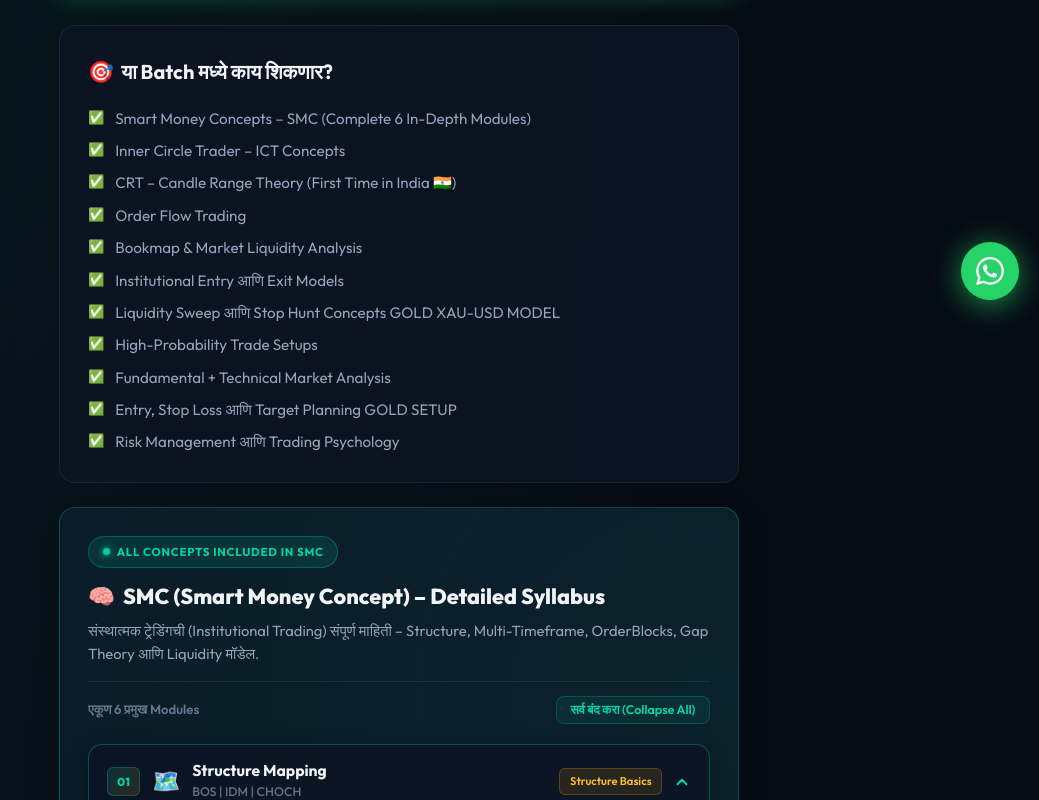
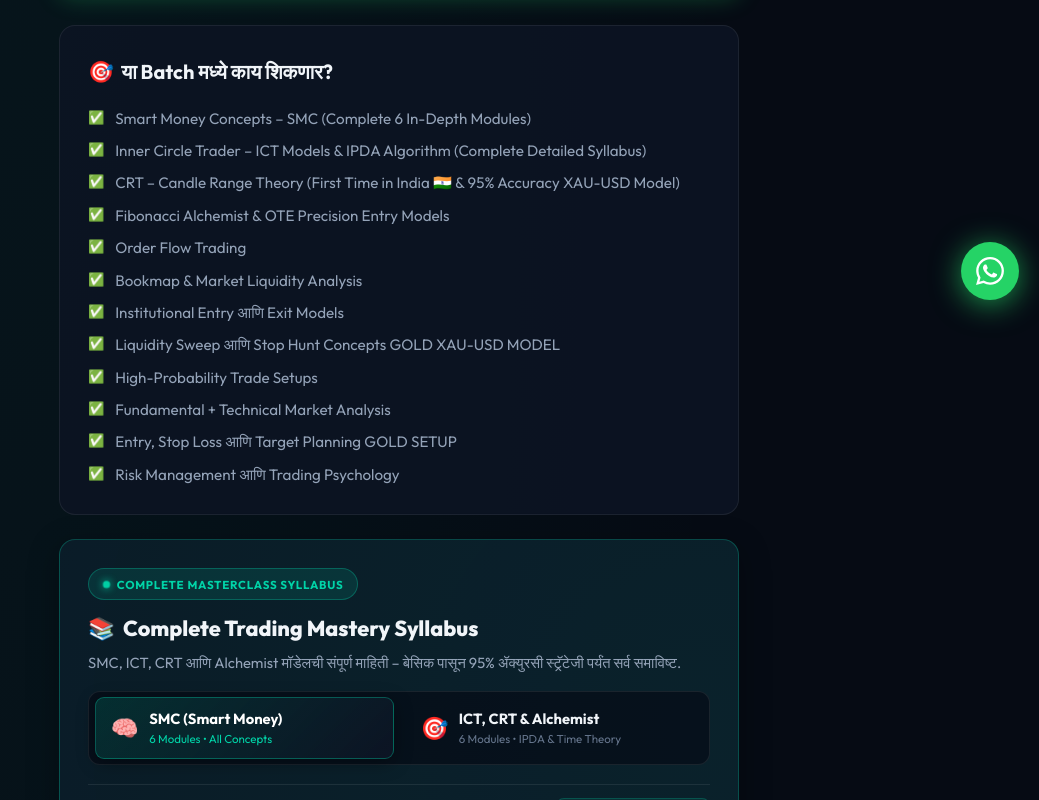
Before and after one commit to krushisathiai/Yogesh-Tech, a React (Vite) app: page / in a window 1280 px wide. Shown: the part 480-1280 px from the top of the page, without its empty margins (241-1280 px from the left). Built offline with nearby package versions, Linux system fonts and the light colour scheme.

Commit message:
Update batch time to Morning 9 to 11 AM and add complete ICT, CRT, and Fibonacci Alchemist syllabus modules with tabbed view

```diff
--- a/src/pages/HomePage.css
+++ b/src/pages/HomePage.css
@@ -338,6 +338,78 @@
   margin-bottom: 0.95rem;
 }
 
+/* ── SYLLABUS TABS ── */
+.syllabus-tabs-nav {
+  display: grid;
+  grid-template-columns: repeat(2, 1fr);
+  gap: 0.65rem;
+  margin: 1rem 0 1.15rem;
+  background: rgba(5, 10, 20, 0.65);
+  padding: 0.35rem;
+  border-radius: 12px;
+  border: 1px solid rgba(255, 255, 255, 0.08);
+}
+
+.syllabus-tab-btn {
+  display: flex;
+  align-items: center;
+  gap: 0.65rem;
+  padding: 0.75rem 0.95rem;
+  border-radius: 9px;
+  background: transparent;
+  border: 1px solid transparent;
+  text-align: left;
+  cursor: pointer;
+  transition: all 0.25s ease;
+  color: var(--text2);
+}
+
+.syllabus-tab-btn:hover {
+  background: rgba(255, 255, 255, 0.04);
+  color: var(--text);
+}
+
+.syllabus-tab-btn.active {
+  background: linear-gradient(135deg, rgba(0, 212, 168, 0.16), rgba(13, 20, 36, 0.95));
+  border-color: rgba(0, 212, 168, 0.35);
+  box-shadow: 0 4px 18px rgba(0, 0, 0, 0.35);
+}
+
+.tab-icon {
+  font-size: 1.4rem;
+  flex-shrink: 0;
+}
+
+.tab-btn-text {
+  display: flex;
+  flex-direction: column;
+  min-width: 0;
+}
+
+.tab-btn-text strong {
+  font-size: 0.92rem;
+  font-weight: 700;
+  color: var(--text);
+  line-height: 1.25;
+}
+
+.syllabus-tab-btn.active .tab-btn-text strong {
+  color: #fff;
+}
+
+.tab-btn-text small {
+  font-size: 0.72rem;
+  color: var(--text3);
+  margin-top: 2px;
+  white-space: nowrap;
+  overflow: hidden;
+  text-overflow: ellipsis;
+}
+
+.syllabus-tab-btn.active .tab-btn-text small {
+  color: var(--teal);
+}
+
 .smc-toolbar {
   display: flex;
   justify-content: space-between;
@@ -565,6 +637,10 @@
 
   .smc-title { font-size: 1.15rem; }
   .smc-badge-chip { display: none; }
+  .syllabus-tabs-nav { grid-template-columns: 1fr; gap: 0.45rem; padding: 0.3rem; }
+  .syllabus-tab-btn { padding: 0.65rem 0.8rem; }
+  .tab-btn-text strong { font-size: 0.88rem; }
+  .tab-btn-text small { font-size: 0.7rem; }
   .smc-card-header { padding: 0.75rem 0.85rem; }
   .smc-card-body { padding: 0.4rem 0.85rem 0.85rem; }
   .smc-module-name { font-size: 0.9rem; }
--- a/src/pages/HomePage.jsx
+++ b/src/pages/HomePage.jsx
@@ -24,12 +24,12 @@ const ChevronIcon = ({ isOpen }) => (
 );
 
 const WHATSAPP_NUMBER = '917559384315';
-const WHATSAPP_MSG = encodeURIComponent("Hi, I'm interested in the Forex Basic to Advanced Masterclass Batch starting 5 Nov 2026.");
+const WHATSAPP_MSG = encodeURIComponent("Hi, I'm interested in the Forex Basic to Advanced Masterclass Batch starting 5 Nov 2026 (Morning 9:00 - 11:00 AM).");
 const WA_LINK = `https://wa.me/${WHATSAPP_NUMBER}?text=${WHATSAPP_MSG}`;
 
 const smcModules = [
   {
-    id: 1,
+    id: "smc-1",
     num: "01",
     title: "Structure Mapping",
     tagline: "BOS | IDM | CHOCH",
@@ -43,7 +43,7 @@ const smcModules = [
     ]
   },
   {
-    id: 2,
+    id: "smc-2",
     num: "02",
     title: "Multi-Timeframe Structure Mapping",
     tagline: "Separate In-Depth Session",
@@ -61,7 +61,7 @@ const smcModules = [
     ]
   },
   {
-    id: 3,
+    id: "smc-3",
     num: "03",
     title: "Higher Time Frame Study + Lower TF Entry Model",
     tagline: "HTF Direction to LTF Execution",
@@ -75,7 +75,7 @@ const smcModules = [
     ]
   },
   {
-    id: 4,
+    id: "smc-4",
     num: "04",
     title: "ORDERBLOCK Mastery",
     tagline: "10 Specialized Institutional OrderBlock Models",
@@ -95,7 +95,7 @@ const smcModules = [
     ]
   },
   {
-    id: 5,
+    id: "smc-5",
     num: "05",
     title: "Imbalance Gap Theory",
     tagline: "FVG, BISI, SIBI, Inversion & Balanced Price Ranges",
@@ -114,7 +114,7 @@ const smcModules = [
     ]
   },
   {
-    id: 6,
+    id: "smc-6",
     num: "06",
     title: "Liquidity Concepts & Sweep Models",
     tagline: "14 Deep Liquidity Models including CRT & DOL",
@@ -139,14 +139,121 @@ const smcModules = [
   }
 ];
 
+const ictModules = [
+  {
+    id: "ict-1",
+    num: "01",
+    title: "AMD & Institutional Price Delivery",
+    tagline: "Accumulation, Manipulation, Distribution, CISD & SDTV",
+    icon: "🔄",
+    badge: "Delivery Models",
+    topics: [
+      { text: "BULLISH AMD – Bullish Accumulation Manipulation Distribution Entry Model Strategy", icon: "🟢", type: "bull" },
+      { text: "BEARISH AMD – Bearish Accumulation Manipulation Distribution", icon: "🔴", type: "bear" },
+      { text: "Time Base Liquidity + LTF CH Entry Model Bullish + Bearish", icon: "⏰" },
+      { text: "Bullish CISD – Change In State Delivery", icon: "🟢", type: "bull" },
+      { text: "Bearish CISD – Change In State Delivery", icon: "🔴", type: "bear" },
+      { text: "CISD + SSL / BSL / POI ENTRY MODEL", icon: "🎯" },
+      { text: "SDTV – Standard Deviation Different Different 5 Strategies", icon: "📊" }
+    ]
+  },
+  {
+    id: "ict-2",
+    num: "02",
+    title: "Intraday Candle Delivery & Judas Swing",
+    tagline: "H4, H1, 1D Models, Turtle Soup & Reversals",
+    icon: "🕯️",
+    badge: "Candle Delivery",
+    topics: [
+      { text: "H4 INTRADAY CANDLE DELIVERY MODEL", icon: "⏳" },
+      { text: "H1 INTRADAY CANDLE DELIVERY MODEL", icon: "⏰" },
+      { text: "1D INTRADAY CANDLE DELIVERY MODEL", icon: "📆" },
+      { text: "BULLISH JUDAS SWING STRATEGY INTRADAY MODEL REVERSAL", icon: "🟢", type: "bull" },
+      { text: "BEARISH JUDAS SWING STRATEGY INTRADAY MODEL REVERSAL", icon: "🔴", type: "bear" },
+      { text: "TBS – Bullish Turtle Soup", icon: "🟢", type: "bull" },
+      { text: "TBS – Bearish Turtle Soup", icon: "🔴", type: "bear" },
+      { text: "ERL + IRL STRUCTURE MAPPING (External & Internal Range Liquidity)", icon: "🗺️" }
+    ]
+  },
+  {
+    id: "ict-3",
+    num: "03",
+    title: "High-Probability ICT Profiles & Algorithms",
+    tagline: "IPDA Algorithm, SMT, One Shot One Kill & Daily Bias",
+    icon: "⚡",
+    badge: "IPDA & Profiles",
+    topics: [
+      { text: "One Shot One Kill Model – Bullish Weekly Profile Model", icon: "🟢", type: "bull" },
+      { text: "One Shot One Kill Model – Bearish Weekly Profile Model", icon: "🔴", type: "bear" },
+      { text: "Bullish SMT – Smart Money Technique", icon: "🟢", type: "bull" },
+      { text: "Bearish SMT – Smart Money Technique", icon: "🔴", type: "bear" },
+      { text: "ITH + ITL (Intermediate Term High) + (Intermediate Term Low) Best Entry Model", icon: "🎯" },
+      { text: "Intraday Daily Bias Model", icon: "🧭" },
+      { text: "FRVP – Fixed Range Volume Profile + Time Base Liq Model", icon: "📊" },
+      { text: "IPDA – Interbank Price Delivery Algorithm Bullish Entry Model Strategy", icon: "🟢", type: "bull" },
+      { text: "IPDA – Interbank Price Delivery Algorithm Bearish Entry Model Strategy", icon: "🔴", type: "bear" }
+    ]
+  },
+  {
+    id: "ict-4",
+    num: "04",
+    title: "Kill Zones, Midnight & Gold Models",
+    tagline: "London, NY, Asian Sessions & Gold Phantom Strategy",
+    icon: "🎯",
+    badge: "Session Mastery",
+    topics: [
+      { text: "Kill Zone – Bullish Kill Zone Intraday Strategy", icon: "🟢", type: "bull" },
+      { text: "Kill Zone – Bearish Kill Zone Intraday Strategy", icon: "🔴", type: "bear" },
+      { text: "Kill Zone – Bullish Kill Zone Continuation Model", icon: "🟢", type: "bull" },
+      { text: "Kill Zone – Bearish Kill Zone Continuation Model", icon: "🔴", type: "bear" },
+      { text: "Asian Session H1 Candle Model", icon: "🌏" },
+      { text: "Phantom Model – 3.30 TO 5.30 GOLD Intraday Strategie", icon: "🥇", special: true },
+      { text: "12.00 TO 12.30 Midnight Reversal Model", icon: "🌙" },
+      { text: "MRM MODEL + MONTHLY LIQ", icon: "📅" },
+      { text: "DOL BIAS + SYD MANIPULATION MODEL", icon: "🎯" }
+    ]
+  },
+  {
+    id: "ict-5",
+    num: "05",
+    title: "CRT – Candle Range Theory & XAU-USD 95% Accuracy",
+    tagline: "Time Theory (10.30/2.30/9.30) & High-Accuracy Strategy",
+    icon: "🔥",
+    badge: "95% Accuracy XAU-USD",
+    topics: [
+      { text: "ICT Time Theory Model – 10.30 / 2.30 / 9.30 Bullish CRT Continuation", icon: "🟢", type: "bull" },
+      { text: "ICT Time Theory Model – 10.30 / 2.30 / 9.30 Bearish CRT Continuation", icon: "🔴", type: "bear" },
+      { text: "ICT Time Theory Model – 10.30 / 2.30 / 9.30 Bullish CRT Reversal", icon: "🟢", type: "bull" },
+      { text: "ICT Time Theory Model – 10.30 / 2.30 / 9.30 Bearish CRT Reversal", icon: "🔴", type: "bear" },
+      { text: "KILL ZONE + CRT ALIGNMENTS FOR XAU-USD STRATEGY (TOP STRATEGY 95% ACCURACY)", icon: "🏆", special: true },
+      { text: "CRT BIAS + KILL ZONE BIAS NARRATIVE STUDY", icon: "🧠" }
+    ]
+  },
+  {
+    id: "ict-6",
+    num: "06",
+    title: "FIBONACCI & Alchemist Precision Models",
+    tagline: "OTE, Premium/Discount, SDTV & Circle Models",
+    icon: "✨",
+    badge: "Alchemist Fibo",
+    topics: [
+      { text: "FIBONACCI – Alchemist Entry Model", icon: "📐" },
+      { text: "Premium / Discount Entry Model Intraday Daily", icon: "⚖️" },
+      { text: "OTE – OPTIMAL ENTRY MODEL (Bullish + Bearish)", icon: "🎯" },
+      { text: "CRT - H | CRT - L + SDTV FIBO", icon: "📊" },
+      { text: "Judas Swing Target + Reversal Model Fibo", icon: "🏹" },
+      { text: "SDTV + SWING CANDLE ALCHEMIST MODEL", icon: "🔮" },
+      { text: "CISD + ALCHEMIST SDTV MODEL", icon: "⚡" },
+      { text: "ALCHEMIST CIRCLE FIBO MODEL", icon: "⭕" }
+    ]
+  }
+];
+
 const HomePage = () => {
+  const [activeTab, setActiveTab] = useState('smc');
   const [openModules, setOpenModules] = useState({
-    1: true,
-    2: true,
-    3: true,
-    4: true,
-    5: true,
-    6: true
+    'smc-1': true, 'smc-2': true, 'smc-3': true, 'smc-4': true, 'smc-5': true, 'smc-6': true,
+    'ict-1': true, 'ict-2': true, 'ict-3': true, 'ict-4': true, 'ict-5': true, 'ict-6': true
   });
 
   const toggleModule = (id) => {
@@ -156,17 +263,18 @@ const HomePage = () => {
     }));
   };
 
-  const allOpen = Object.values(openModules).every(Boolean);
+  const currentModules = activeTab === 'smc' ? smcModules : ictModules;
+  const currentTabOpenCount = currentModules.filter(m => openModules[m.id]).length;
+  const isCurrentAllOpen = currentTabOpenCount === currentModules.length;
 
-  const toggleAll = () => {
-    const newState = !allOpen;
-    setOpenModules({
-      1: newState,
-      2: newState,
-      3: newState,
-      4: newState,
-      5: newState,
-      6: newState
+  const toggleCurrentAll = () => {
+    const targetState = !isCurrentAllOpen;
+    setOpenModules(prev => {
+      const updated = { ...prev };
+      currentModules.forEach(m => {
+        updated[m.id] = targetState;
+      });
+      return updated;
     });
   };
 
@@ -187,7 +295,7 @@ const HomePage = () => {
       {/* ── BATCH INFO ── */}
       <div className="batch-strip">
         <div className="batch-chip"><span className="chip-icon">📅</span><div><small>नवीन Batch सुरू</small><strong>5 Nov 2026</strong></div></div>
-        <div className="batch-chip"><span className="chip-icon">⏰</span><div><small>वेळ</small><strong>रात्री 9:00 – 11:00</strong></div></div>
+        <div className="batch-chip"><span className="chip-icon">⏰</span><div><small>वेळ (Batch Time)</small><strong>सकाळी 9:00 – 11:00</strong></div></div>
         <div className="batch-chip"><span className="chip-icon">💻</span><div><small>Mode</small><strong>Live Online Sessions</strong></div></div>
       </div>
 
@@ -202,8 +310,9 @@ const HomePage = () => {
         <h2 className="sec-heading"><span>🎯</span> या Batch मध्ये काय शिकणार?</h2>
         <ul className="tick-list">
           <li>Smart Money Concepts – SMC (Complete 6 In-Depth Modules)</li>
-          <li>Inner Circle Trader – ICT Concepts</li>
-          <li>CRT – Candle Range Theory (First Time in India 🇮🇳)</li>
+          <li>Inner Circle Trader – ICT Models &amp; IPDA Algorithm (Complete Detailed Syllabus)</li>
+          <li>CRT – Candle Range Theory (First Time in India 🇮🇳 &amp; 95% Accuracy XAU-USD Model)</li>
+          <li>Fibonacci Alchemist &amp; OTE Precision Entry Models</li>
           <li>Order Flow Trading</li>
           <li>Bookmap &amp; Market Liquidity Analysis</li>
           <li>Institutional Entry आणि Exit Models</li>
@@ -215,29 +324,58 @@ const HomePage = () => {
         </ul>
       </section>
 
-      {/* ── SMC COMPLETE SYLLABUS SECTION ── */}
+      {/* ── SYLLABUS SECTION WITH TABS ── */}
       <section className="card-section smc-syllabus-section glow-section">
         <div className="smc-header-block">
           <div className="smc-badge-pill">
             <span className="pill-dot"></span>
-            ALL CONCEPTS INCLUDED IN SMC
+            COMPLETE MASTERCLASS SYLLABUS
           </div>
           <h2 className="smc-title">
-            <span>🧠</span> SMC (Smart Money Concept) – Detailed Syllabus
+            <span>📚</span> Complete Trading Mastery Syllabus
           </h2>
           <p className="smc-desc">
-            संस्थात्मक ट्रेडिंगची (Institutional Trading) संपूर्ण माहिती – Structure, Multi-Timeframe, OrderBlocks, Gap Theory आणि Liquidity मॉडेल.
+            SMC, ICT, CRT आणि Alchemist मॉडेलची संपूर्ण माहिती – बेसिक पासून 95% ॲक्युरसी स्ट्रॅटेजी पर्यंत सर्व समाविष्ट.
           </p>
+
+          {/* TAB SWITCHER */}
+          <div className="syllabus-tabs-nav">
+            <button
+              type="button"
+              className={`syllabus-tab-btn ${activeTab === 'smc' ? 'active' : ''}`}
+              onClick={() => setActiveTab('smc')}
+            >
+              <span className="tab-icon">🧠</span>
+              <div className="tab-btn-text">
+                <strong>SMC (Smart Money)</strong>
+                <small>6 Modules • All Concepts</small>
+              </div>
+            </button>
+            <button
+              type="button"
+              className={`syllabus-tab-btn ${activeTab === 'ict' ? 'active' : ''}`}
+              onClick={() => setActiveTab('ict')}
+            >
+              <span className="tab-icon">🎯</span>
+              <div className="tab-btn-text">
+                <strong>ICT, CRT &amp; Alchemist</strong>
+                <small>6 Modules • IPDA &amp; Time Theory</small>
+              </div>
+            </button>
+          </div>
+
           <div className="smc-toolbar">
-            <span className="smc-count-text">एकूण 6 प्रमुख Modules</span>
-            <button type="button" onClick={toggleAll} className="smc-toggle-all-btn">
-              {allOpen ? 'सर्व बंद करा (Collapse All)' : 'सर्व उघडा (Expand All)'}
+            <span className="smc-count-text">
+              {activeTab === 'smc' ? '🧠 SMC: 6 प्रमुख Modules' : '🎯 ICT & CRT: 6 प्रगत Modules'}
+            </span>
+            <button type="button" onClick={toggleCurrentAll} className="smc-toggle-all-btn">
+              {isCurrentAllOpen ? 'सर्व बंद करा (Collapse All)' : 'सर्व उघडा (Expand All)'}
             </button>
           </div>
         </div>
 
         <div className="smc-modules-container">
-          {smcModules.map((mod) => {
+          {currentModules.map((mod) => {
             const isOpen = !!openModules[mod.id];
             return (
               <div key={mod.id} className={`smc-card ${isOpen ? 'active' : ''}`}>
@@ -332,12 +470,12 @@ const HomePage = () => {
         <h2 className="sec-heading"><span>⚡</span> Batch Details</h2>
         <div className="info-table">
           <div className="info-row"><span className="info-label">Batch Start Date</span><span className="info-value">5 Nov 2026 (5 नोव्हेंबर)</span></div>
-          <div className="info-row"><span className="info-label">Lecture Time</span><span className="info-value">रात्री 9:00 ते 11:00</span></div>
+          <div className="info-row"><span className="info-label">Lecture Time</span><span className="info-value">सकाळी 9:00 ते 11:00 (Morning)</span></div>
           <div className="info-row"><span className="info-label">Mode</span><span className="info-value">Live Online</span></div>
           <div className="info-row"><span className="info-label">Sessions</span><span className="info-value">80+</span></div>
           <div className="info-row"><span className="info-label">Recordings</span><span className="info-value">Telegram Batch Group मध्ये Daily</span></div>
           <div className="info-row"><span className="info-label">Language</span><span className="info-value">हिंदी + मराठी</span></div>
-          <div className="info-row info-row-col"><span className="info-label">Topics</span><span className="info-value topics-val">SMC (6 Full Modules) | ICT | CRT | Order Flow | Bookmap | Fundamentals | Technical Analysis</span></div>
+          <div className="info-row info-row-col"><span className="info-label">Topics</span><span className="info-value topics-val">SMC (6 Modules) | ICT &amp; CRT (6 Modules) | Fibonacci Alchemist | Order Flow | Bookmap | Fundamentals</span></div>
         </div>
       </section>
 
```
